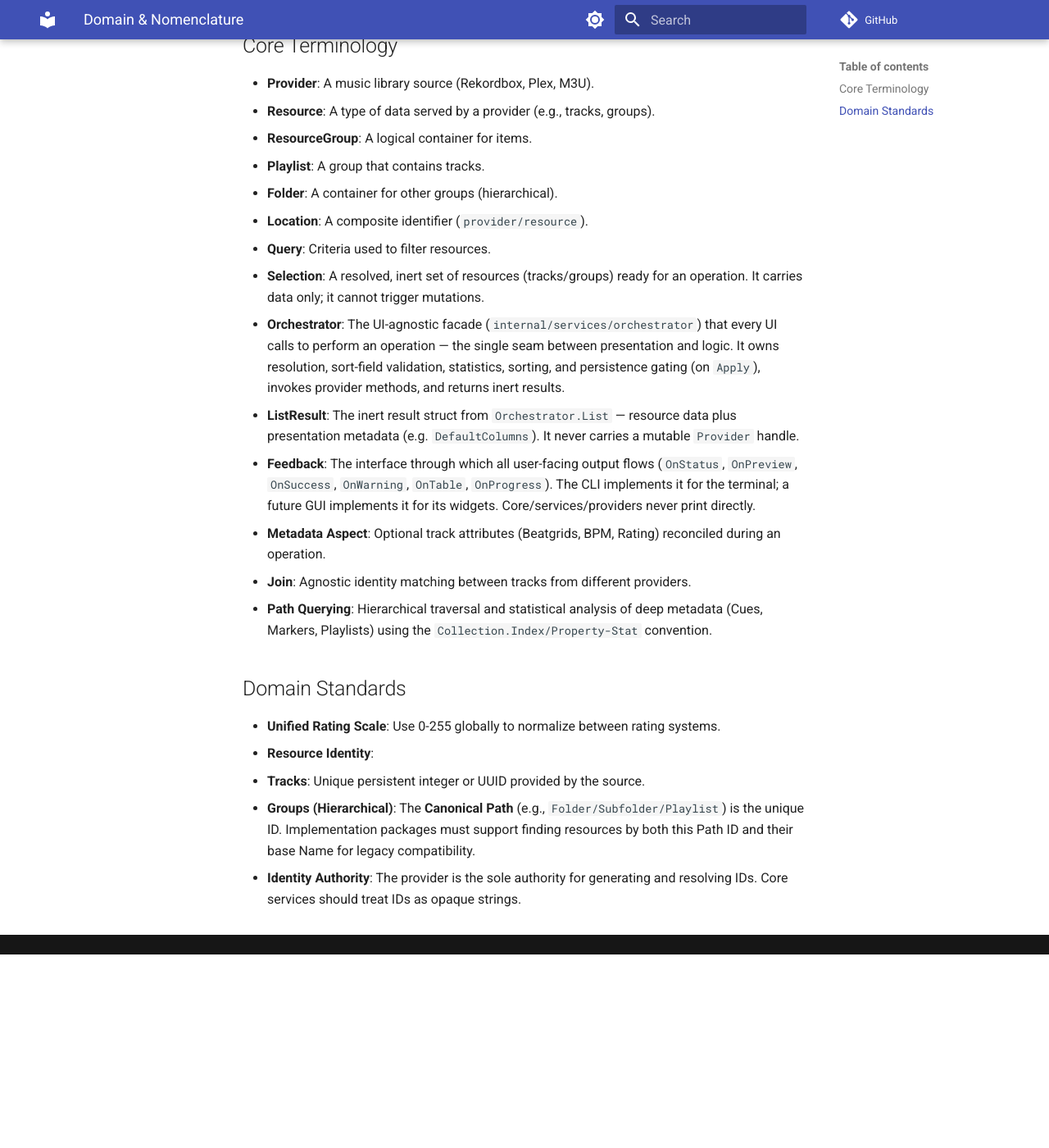
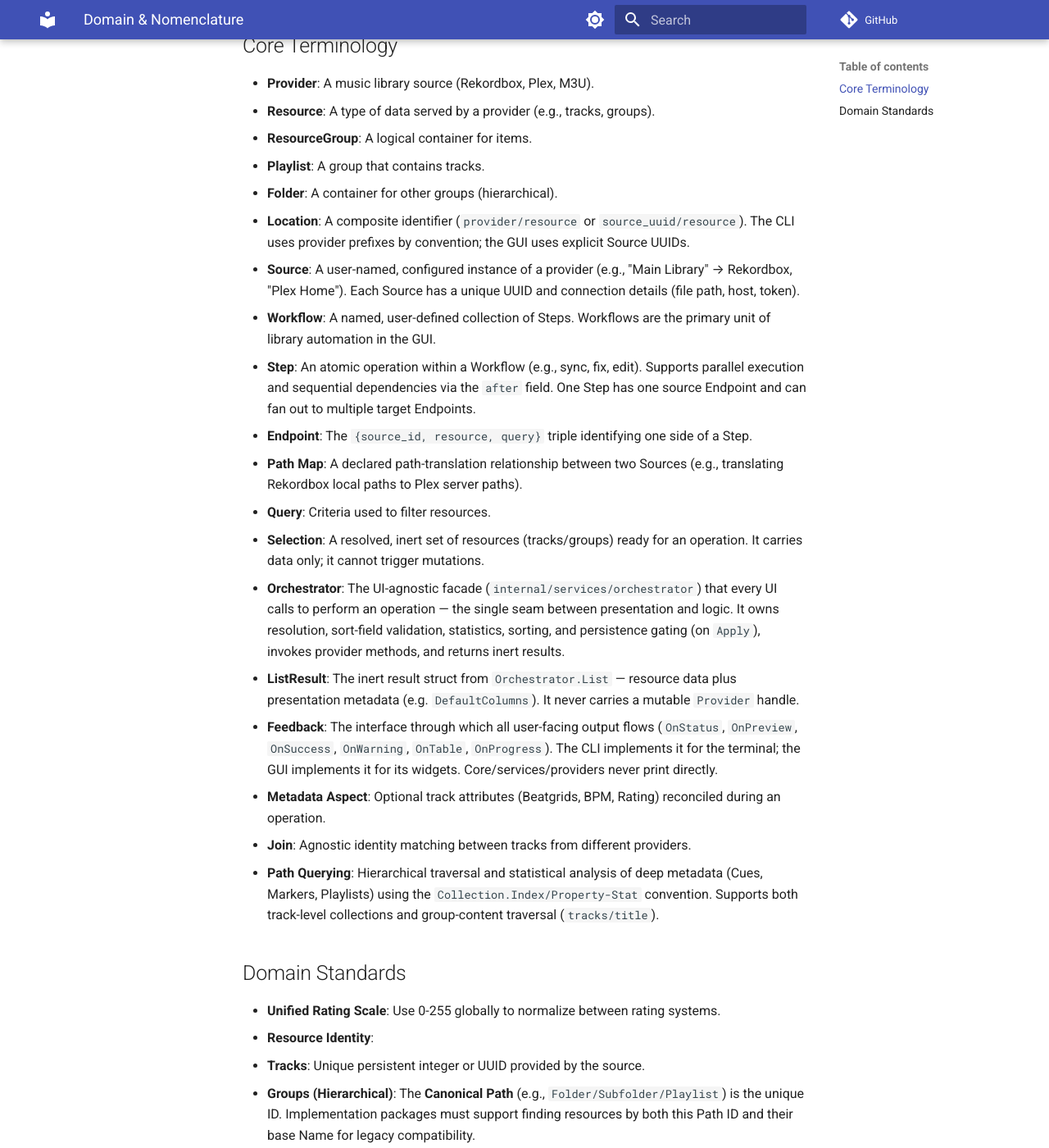
Before and after one commit to llttlltt/dj-library-tools, an MkDocs documentation site: the page built from docs/agent/nomenclature.md, in a window 1280 px wide and 1400 px high, scrolled down 236 px. Shown: the whole window at 82% size. Built offline with MkDocs 1.6.1 and Material for MkDocs 9.7.7, drawn with Linux system fonts in a browser that asks for light colours; comment, search, counter and statistics services are not loaded; some of the changed text lies outside the part shown.

Commit message:
docs(agent): update nomenclature, architecture, and cli for GUI and Sources

```diff
--- a/docs/agent/nomenclature.md
+++ b/docs/agent/nomenclature.md
@@ -7,15 +7,20 @@
 - **ResourceGroup**: A logical container for items.
   - **Playlist**: A group that contains tracks.
   - **Folder**: A container for other groups (hierarchical).
-- **Location**: A composite identifier (`provider/resource`).
+- **Location**: A composite identifier (`provider/resource` or `source_uuid/resource`). The CLI uses provider prefixes by convention; the GUI uses explicit Source UUIDs.
+- **Source**: A user-named, configured instance of a provider (e.g., "Main Library" → Rekordbox, "Plex Home"). Each Source has a unique UUID and connection details (file path, host, token).
+- **Workflow**: A named, user-defined collection of Steps. Workflows are the primary unit of library automation in the GUI.
+- **Step**: An atomic operation within a Workflow (e.g., sync, fix, edit). Supports parallel execution and sequential dependencies via the `after` field. One Step has one source Endpoint and can fan out to multiple target Endpoints.
+- **Endpoint**: The `{source_id, resource, query}` triple identifying one side of a Step.
+- **Path Map**: A declared path-translation relationship between two Sources (e.g., translating Rekordbox local paths to Plex server paths).
 - **Query**: Criteria used to filter resources.
 - **Selection**: A resolved, inert set of resources (tracks/groups) ready for an operation. It carries data only; it cannot trigger mutations.
 - **Orchestrator**: The UI-agnostic facade (`internal/services/orchestrator`) that every UI calls to perform an operation — the single seam between presentation and logic. It owns resolution, sort-field validation, statistics, sorting, and persistence gating (on `Apply`), invokes provider methods, and returns inert results.
 - **ListResult**: The inert result struct from `Orchestrator.List` — resource data plus presentation metadata (e.g. `DefaultColumns`). It never carries a mutable `Provider` handle.
-- **Feedback**: The interface through which all user-facing output flows (`OnStatus`, `OnPreview`, `OnSuccess`, `OnWarning`, `OnTable`, `OnProgress`). The CLI implements it for the terminal; a future GUI implements it for its widgets. Core/services/providers never print directly.
+- **Feedback**: The interface through which all user-facing output flows (`OnStatus`, `OnPreview`, `OnSuccess`, `OnWarning`, `OnTable`, `OnProgress`). The CLI implements it for the terminal; the GUI implements it for its widgets. Core/services/providers never print directly.
 - **Metadata Aspect**: Optional track attributes (Beatgrids, BPM, Rating) reconciled during an operation.
 - **Join**: Agnostic identity matching between tracks from different providers.
-- **Path Querying**: Hierarchical traversal and statistical analysis of deep metadata (Cues, Markers, Playlists) using the `Collection.Index/Property-Stat` convention.
+- **Path Querying**: Hierarchical traversal and statistical analysis of deep metadata (Cues, Markers, Playlists) using the `Collection.Index/Property-Stat` convention. Supports both track-level collections and group-content traversal (`tracks/title`).
 
 ## Domain Standards
 
@@ -24,3 +29,5 @@
   - **Tracks**: Unique persistent integer or UUID provided by the source.
   - **Groups (Hierarchical)**: The **Canonical Path** (e.g., `Folder/Subfolder/Playlist`) is the unique ID. Implementation packages must support finding resources by both this Path ID and their base Name for legacy compatibility.
   - **Identity Authority**: The provider is the sole authority for generating and resolving IDs. Core services should treat IDs as opaque strings.
+- **Source Resolution**: The resolver is the authority for mapping location prefixes to concrete provider configurations. It handles both hardcoded provider names (by convention) and explicit Source UUIDs.
+- **Pure Domain**: The `internal/core` packages are restricted to pure logic. They must never import I/O-capable standard library packages (`os`, `net`, `syscall`). Any environmental state (like file existence) must be hydrated by the provider layer.
```
Also changed, not shown: docs/agent/architecture.md (+2 -0 lines), docs/agent/cli.md (+2 -1 lines).
